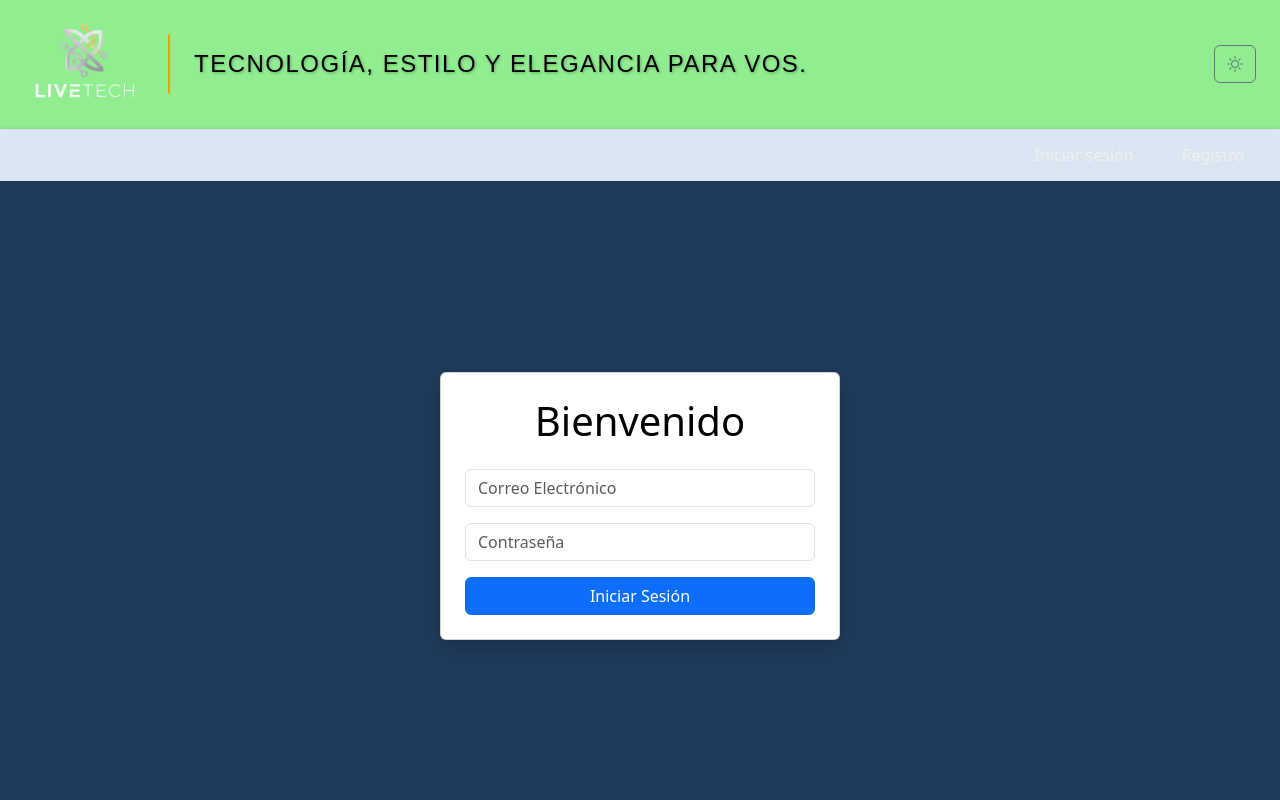
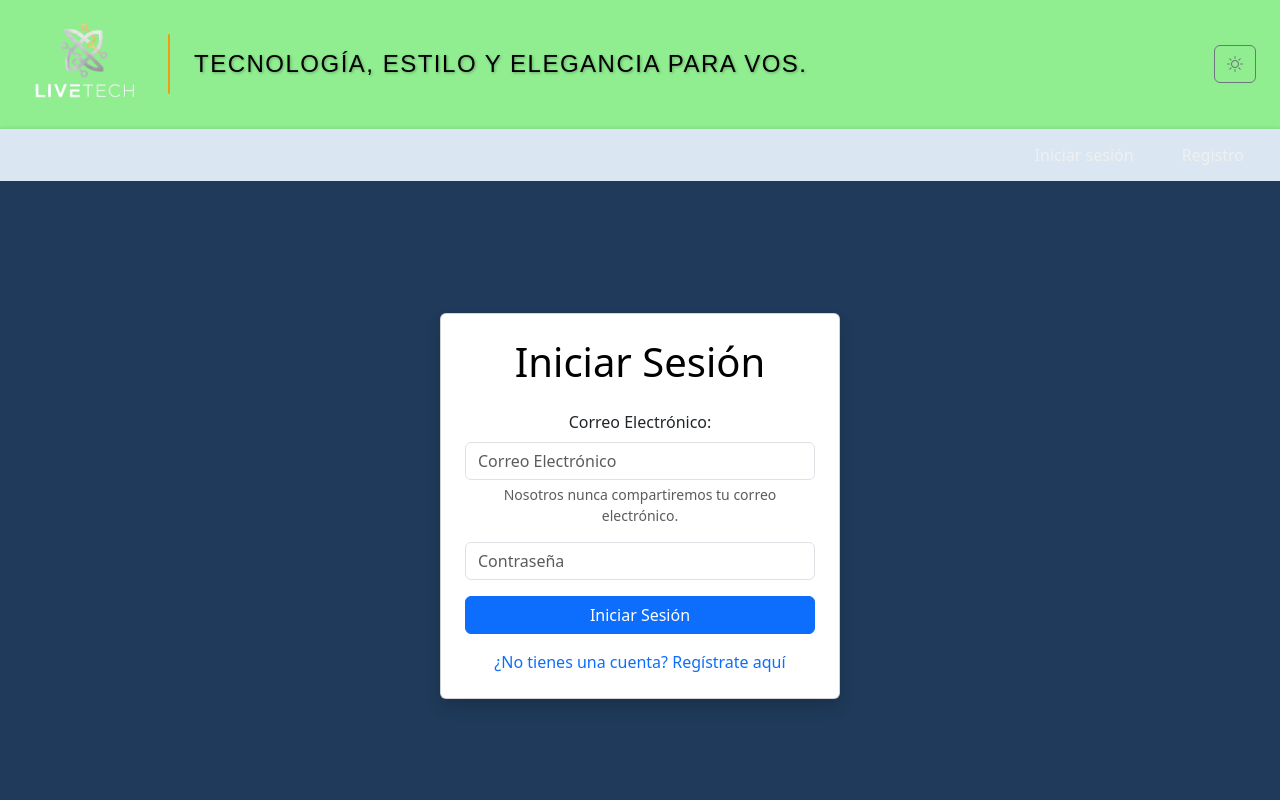
Before and after one commit to Franco46-ochoa/pv_tp_integrador_grupo17, a React (Vite) app: page / in a window 1280 px wide. Shown: the top 800 px of the page. Built offline with nearby package versions, Linux system fonts and the light colour scheme; no server answers.

Commit message:
Commit edicion en registro e iniciar sesion

```diff
--- a/src/Components/Footer.jsx
+++ b/src/Components/Footer.jsx
@@ -18,7 +18,7 @@ const Footer = ({ tema }) => {
 
           {/* Logo */}
           <div className="col-md-4 mb-3 mb-md-0 text-center text-md-start">
-            <img src="/Logo de LIVETECh.png" alt="Logo de LIVETECH" className="footer-logo me-4" />
+            <img src="/Logo de LIVETECH.png" alt="Logo de LIVETECH" className="footer-logo me-4" />
           </div>
 
           {/* Botón "Arriba!" */}
--- a/src/Components/Header.jsx
+++ b/src/Components/Header.jsx
@@ -5,7 +5,7 @@ import CambiarTema from './CambiarTema';
 const Header = ({ tema, cambiarTema }) => {
   return (
     <div className="container-fluid header-container d-flex align-items-center justify-content-start px-4 py-3">
-      <img src="/Logo de LIVETECh.png" alt="Logo de LIVETECH" className="header-logo me-4" />
+      <img src="/Logo de LIVETECH.png" alt="Logo de LIVETECH" className="header-logo me-4" />
       <div className="header-separator"></div>
       <div className="header-text ms-4">
         TECNOLOGÍA, ESTILO Y ELEGANCIA PARA VOS.
--- a/src/pages/Login.jsx
+++ b/src/pages/Login.jsx
@@ -1,6 +1,6 @@
 import { useState } from 'react';
 import { useSelector } from 'react-redux';
-import { useNavigate } from "react-router-dom";
+import { useNavigate, Link } from "react-router-dom";
 import { ToastContainer, toast } from 'react-toastify';
 import 'react-toastify/dist/ReactToastify.css';
 import '../Styles/Login.css';
@@ -31,26 +31,29 @@ function Login() {
     return (
         <>
             <ToastContainer />
-
             <div className="container-fluid login-page d-flex justify-content-center align-items-center">
                 <div className="card p-4 login-box shadow">
-                    <h1 className="text-center mb-4 ">Bienvenido</h1>
+                    <h1 className="text-center mb-4 ">Iniciar Sesión</h1>
                     <form onSubmit={handleLogin}>
                         <div className="mb-3">
+                            <label htmlFor="email" className="form-label">Correo Electrónico:</label>
                             <input
                                 type="email"
                                 className="form-control custom-input"
                                 placeholder="Correo Electrónico"
+                                id="email"
+                                aria-describedby="emailHelp"
                                 value={email}
                                 onChange={(e) => setEmail(e.target.value)}
-                                required
                             />
+                            <div id="emailHelp" className="form-text">Nosotros nunca compartiremos tu correo electrónico.</div>
                         </div>
                         <div className="mb-3">
                             <input
                                 type="password"
                                 className="form-control custom-input"
                                 placeholder="Contraseña"
+                                id='password'
                                 value={password}
                                 onChange={(e) => setPassword(e.target.value)}
                                 required
@@ -58,6 +61,9 @@ function Login() {
                         </div>
                         <button type="submit" className="btn btn-primary w-100">Iniciar Sesión</button>
                     </form>
+                    <div className="text-center mt-3">
+                        <Link to="/FormLogin" className="text-decoration-none">¿No tienes una cuenta? Regístrate aquí</Link>
+                    </div>
                 </div>
             </div>
         </>
```
